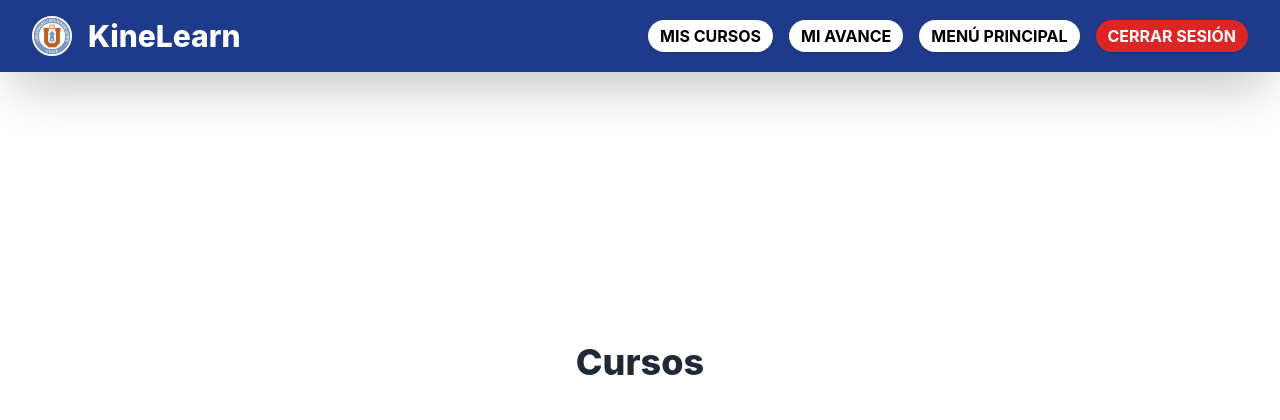
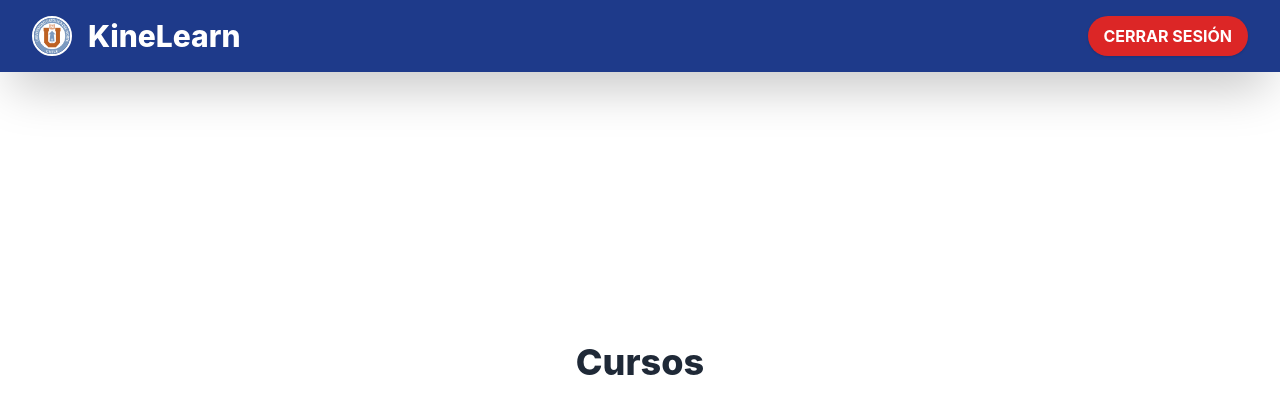
Before and after one commit to sofiaurquieta15/ProyectoSIA2025, a Django app: page /cursos/lista/ in a window 1280 px wide. Shown: the top 420 px of the page. Run offline with Django 5.2, Linux system fonts and the light colour scheme; data that the repository does not hold is empty; some libraries are stand-ins or nearby versions.

Commit message:
Revert "Merge branch 'main' of https://github.com/sofiaurquieta15/ProyectoSIA2025"
This reverts commit 07fe9d035701344a8b87e8d1079bfa68eb754c06, reversing
changes made to e185e1fedbe8a8194efb18ebda70f532bccf3ca2.

```diff
--- a/ProyectoKine/ProyectoKine/templates/cursosestudiante/listadocursos.html
+++ b/ProyectoKine/ProyectoKine/templates/cursosestudiante/listadocursos.html
@@ -4,21 +4,10 @@
 {# Sobreescribimos el título específico de la página #}
 {% block title %}Cursos Disponibles - KineLearn{% endblock %}
 
+{# Reemplazamos el contenido de la navegación (nav_buttons) con el enlace de cerrar sesión #}
 {% block nav_buttons %}
-    <a href="{% url 'cursosestudiante:lista_cursos' %}"
-       class="bg-white hover:bg-gray-100 text-black font-bold py-1 px-3 rounded-full shadow transition">
-        MIS CURSOS
-    </a>
-    <a href="{% url 'cursosestudiante:ver_avances' %}"
-       class="bg-white hover:bg-gray-100 text-black font-bold py-1 px-3 rounded-full shadow transition">
-        MI AVANCE
-    </a>
-    <a href="{% url 'cursosestudiante:menu_estudiante' %}"
-       class="bg-white hover:bg-gray-100 text-black font-bold py-1 px-3 rounded-full shadow transition">
-        MENÚ PRINCIPAL
-    </a>
-     <a href="{% url 'login:logout' %}"
-       class="bg-red-600 hover:bg-red-700 text-white font-bold py-1 px-3 rounded-full shadow transition">
+    <a href="{% url 'login:logout' %}"
+        class="bg-red-600 hover:bg-red-700 text-white font-bold py-2 px-4 rounded-full shadow">
         CERRAR SESIÓN
     </a>
 {% endblock %}
```
Also changed, not shown: ProyectoKine/ProyectoKine/templates/cursosestudiante/avances.html (+1 -14 lines), ProyectoKine/ProyectoKine/templates/cursosestudiante/menuestudiante.html (+2 -14 lines).
